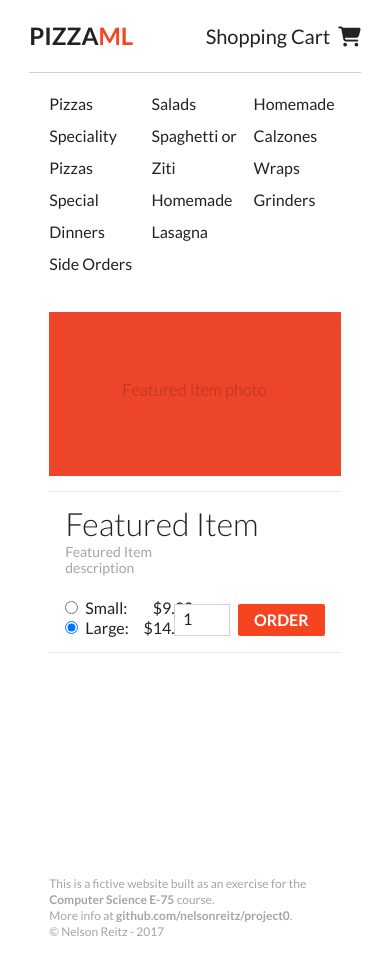
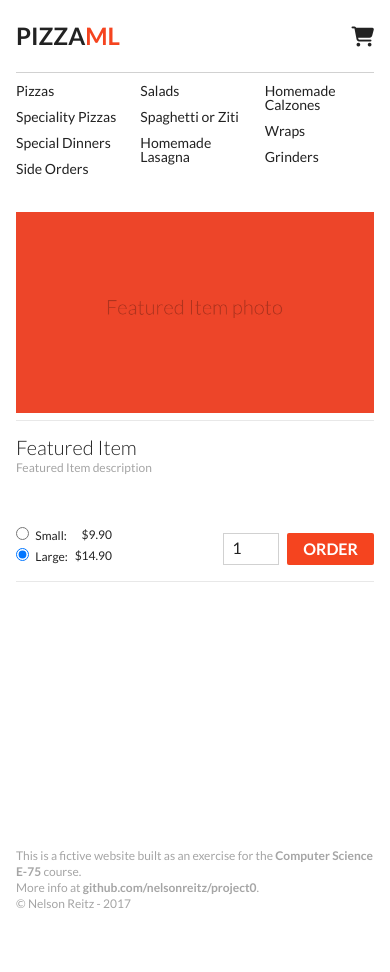
Before and after one commit to nelsonreitz/pizzaml, a PHP site: page / in a window 390 px wide. After the commit the page ends 908 px from the top, so only its background shows below. Run offline with PHP 8.4, Linux system fonts and the light colour scheme; some libraries are stand-ins or nearby versions.

Commit message:
Mobile Styling

```diff
--- a/public/css/style.css
+++ b/public/css/style.css
@@ -338,7 +338,6 @@ input.order-quantity {
 }
 
 .cart .item-name {
-    float: left;
     padding: 8px 0;
     margin: 0;
 }
@@ -427,3 +426,101 @@ input.order-quantity {
         width: 100% !important;
     }
 }
+
+/* Mobile */
+@media screen and (max-width: 560px) {
+
+    body {
+        padding: 0 16px;
+    }
+
+    .header {
+        position: static;
+        margin-bottom: 12px;
+    }
+
+    .cartlinklabel {
+        display: none;
+    }
+
+    .container {
+        width: 100%;
+        padding: 0;
+    }
+
+    .content h2 {
+        font-size: 20px;
+        line-height: 20px;
+    }
+
+    .navigation li {
+        font-size: 14px;
+        line-height: 14px;
+        margin-bottom: 12px;
+    }
+
+    .featured-item-photo {
+        margin-bottom: 8px;
+    }
+
+    .item {
+        padding: 16px 0;
+        margin-bottom: 16px;
+    }
+
+    .item-photo {
+        width: 72px;
+        height: 72px;
+    }
+
+    .item-infos {
+        padding: 0;
+    }
+
+    .item-description {
+        font-size: 12px;
+        line-height: 14px;
+        float: left;
+        max-width: 60%;
+    }
+
+    ul.item-prices {
+        width: 96px;
+    }
+
+    .item-prices li {
+        font-size: 12px;
+    }
+
+    .cart table {
+        font-size: 12px;
+        line-height: 12px;
+    }
+
+    .cart .item-photo {
+        display: none;
+    }
+
+    .item-size {
+        visibility: hidden;
+        display: block;
+    }
+
+    .item-size:first-letter {
+        visibility: visible;
+    }
+
+    .cart-submits {
+        float: initial;
+    }
+
+    .cart input.button {
+        width: calc(50% - 4px);
+        padding: 7px 0;
+        text-align: center;
+    }
+
+    .footer {
+        padding-bottom: 16px;
+    }
+}
--- a/views/cart.php
+++ b/views/cart.php
@@ -6,7 +6,7 @@
     <thead>
       <tr>
         <th>Item</th>
-        <th class="item-size">Size</th>
+        <th class="cart-size">Size</th>
         <th class="cart-quantity">Quantity</th>
         <th class="cart-price">Price</th>
         <th class="cart-remove">Remove</th>
@@ -22,7 +22,9 @@
               <img class="item-photo" src="/img/pizza_icon.png" alt="<?= $order['item'] ?> photo">
               <p class="item-name"><?= $order['item'] ?></p>
             </td>
-            <td class="cart-size"><?= (isset($order['size'])) ? $order['size'] : '' ?></td>
+            <td class="cart-size">
+              <span class="item-size"><?= (isset($order['size'])) ? $order['size'] : '' ?></span>
+            </td>
             <td><input type="number" name="<?= $id ?>_qty" value="<?= $order['quantity'] ?>" min="1" max="<?= MAX_QUANT ?>"></td>
             <td class="cart-price"><?= number_format($order['price'] * $order['quantity'], 2) ?></td>
             <td class="cart-remove"><input type="checkbox" name="remove[]" value="<?= $id ?>"></td>
--- a/views/header.php
+++ b/views/header.php
@@ -28,8 +28,10 @@
     <header class="header" role="banner">
       <div class="container">
         <h1 class="site-title"><a href="/">Pizza<span class="ml">ML</span></a></h1>
-        <a class="cartlink" href="/cart.php">Shopping Cart<i class="fa fa-shopping-cart" aria-hidden="true"></i>
-</a>
+        <a class="cartlink" href="/cart.php">
+          <span class="cartlinklabel">Shopping Cart</span>
+          <i class="fa fa-shopping-cart" aria-hidden="true"></i>
+        </a>
       </div><!-- .container -->
     </header>
 
```
